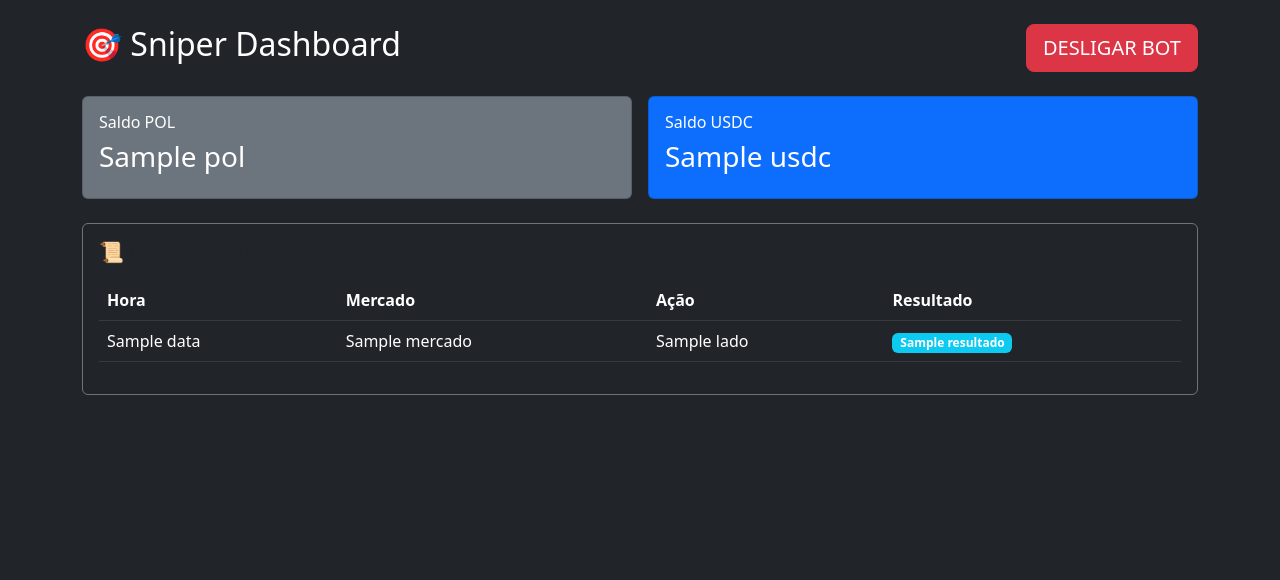
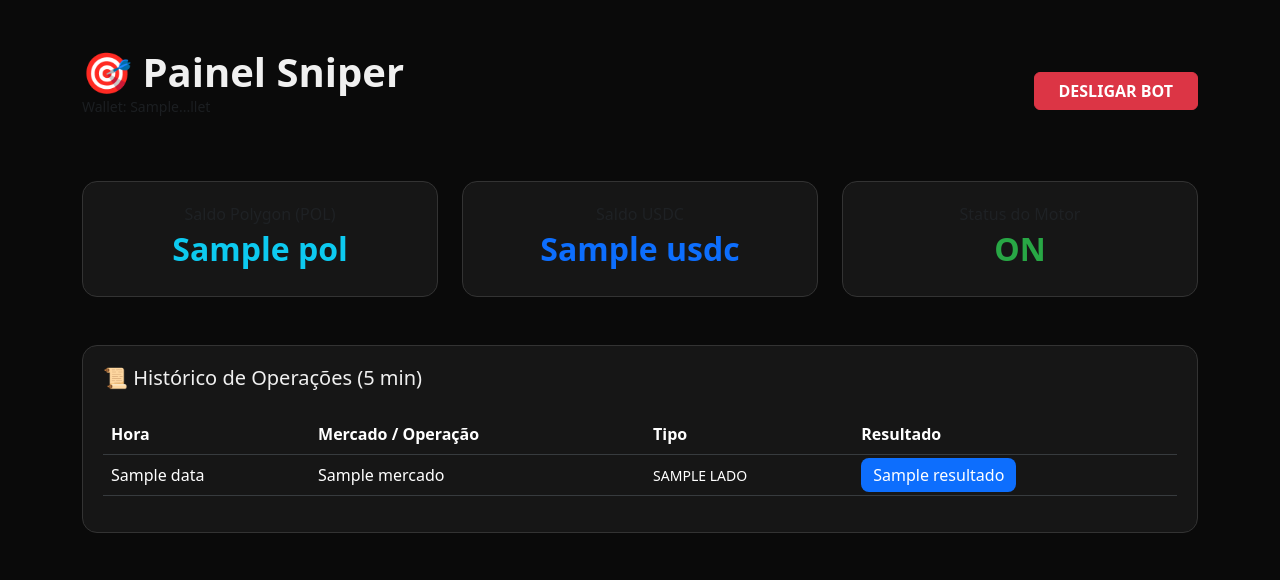
Before and after one commit to klebmatrix/guardion, a FastAPI app: template templates/dashboard.html in a window 1280 px wide. Shown: the top 580 px of the page. Run offline with FastAPI, Linux system fonts and the light colour scheme; the template is opened without the code that fills it: most values are stand-ins (such as "Sample title", 1, 10 or a date in 2020).

Commit message:
Correção final: Botão toggle e estabilidade

```diff
--- a/templates/dashboard.html
+++ b/templates/dashboard.html
@@ -1,63 +1,88 @@
 <!DOCTYPE html>
-<html>
+<html lang="pt-br">
 <head>
-    <title>Sniper Bot Pro</title>
-    <meta name="viewport" content="width=device-width, initial-scale=1">
+    <meta charset="UTF-8">
+    <meta name="viewport" content="width=device-width, initial-scale=1.0">
+    <title>Dashboard - Sniper Pro</title>
     <link rel="stylesheet" href="https://cdn.jsdelivr.net/npm/bootstrap@5.3.0/dist/css/bootstrap.min.css">
+    <style>
+        body { background-color: #0a0a0a; color: #f0f0f0; }
+        .card-stats { background: #161616; border: 1px solid #333; border-radius: 15px; padding: 20px; transition: 0.3s; }
+        .card-stats:hover { border-color: #007bff; }
+        .status-on { color: #28a745; font-weight: bold; }
+        .status-off { color: #dc3545; font-weight: bold; }
+        .table-dark { background-color: #161616; --bs-table-bg: #161616; }
+        .badge-exec { background-color: #0d6efd; color: white; padding: 6px 12px; border-radius: 8px; }
+    </style>
 </head>
-<body class="bg-dark text-white">
-    <div class="container py-4">
-        <div class="d-flex justify-content-between align-items-center mb-4">
-            <h2>🎯 Sniper Dashboard</h2>
+<body>
+    <div class="container py-5">
+        <div class="d-flex justify-content-between align-items-center mb-5">
+            <div>
+                <h1 class="fw-bold m-0">🎯 Painel Sniper</h1>
+                <p class="text-muted small">Wallet: {{ wallet[:6] }}...{{ wallet[-4:] }}</p>
+            </div>
             <form action="/toggle_bot" method="post">
                 {% if bot.status == 'OFF' %}
                     <input type="hidden" name="status" value="ON">
-                <button type="submit" class="btn btn-success btn-lg">LIGAR BOT</button>
+                    <button type="submit" class="btn btn-success px-4 fw-bold">LIGAR BOT</button>
                 {% else %}
                     <input type="hidden" name="status" value="OFF">
-                <button type="submit" class="btn btn-danger btn-lg">DESLIGAR BOT</button>
+                    <button type="submit" class="btn btn-danger px-4 fw-bold">DESLIGAR BOT</button>
                 {% endif %}
             </form>
         </div>
 
-        <div class="row g-3 mb-4">
-            <div class="col-6">
-                <div class="card bg-secondary text-white p-3">
-                    <h6>Saldo POL</h6>
-                    <h3>{{ pol }}</h3>
+        <div class="row g-4 mb-5 text-center">
+            <div class="col-md-4">
+                <div class="card-stats">
+                    <span class="text-muted d-block mb-1">Saldo Polygon (POL)</span>
+                    <h2 class="fw-bold text-info">{{ pol }}</h2>
                 </div>
             </div>
-            <div class="col-6">
-                <div class="card bg-primary text-white p-3">
-                    <h6>Saldo USDC</h6>
-                    <h3>{{ usdc }}</h3>
+            <div class="col-md-4">
+                <div class="card-stats">
+                    <span class="text-muted d-block mb-1">Saldo USDC</span>
+                    <h2 class="fw-bold text-primary">{{ usdc }}</h2>
+                </div>
+            </div>
+            <div class="col-md-4">
+                <div class="card-stats">
+                    <span class="text-muted d-block mb-1">Status do Motor</span>
+                    <h2 class="{{ 'status-on' if bot.status == 'ON' else 'status-off' }}">
+                        {{ bot.status }}
+                    </h2>
                 </div>
             </div>
         </div>
 
-        <div class="card bg-dark border-secondary p-3">
-            <h5>📜 Histórico (Atualiza a cada 5 min)</h5>
-            <table class="table table-dark table-hover mt-2">
+        <div class="card-stats">
+            <h5 class="mb-4">📜 Histórico de Operações (5 min)</h5>
+            <div class="table-responsive">
+                <table class="table table-dark table-hover">
                     <thead>
-                    <tr>
+                        <tr class="text-muted">
                             <th>Hora</th>
-                        <th>Mercado</th>
-                        <th>Ação</th>
+                            <th>Mercado / Operação</th>
+                            <th>Tipo</th>
                             <th>Resultado</th>
                         </tr>
                     </thead>
                     <tbody>
                         {% for item in historico %}
                         <tr>
-                        <td>{{ item.data }}</td>
-                        <td>{{ item.mercado }}</td>
-                        <td>{{ item.lado }}</td>
-                        <td><span class="badge bg-info">{{ item.resultado }}</span></td>
+                            <td class="align-middle">{{ item.data }}</td>
+                            <td class="align-middle">{{ item.mercado }}</td>
+                            <td class="align-middle text-uppercase small">{{ item.lado }}</td>
+                            <td class="align-middle">
+                                <span class="badge-exec">{{ item.resultado }}</span>
+                            </td>
                         </tr>
                         {% endfor %}
                     </tbody>
                 </table>
             </div>
         </div>
+    </div>
 </body>
 </html>
```
Also changed, not shown: templates/login.html (+12 -12 lines). Lines whose indentation alone changed are shown as unchanged.
